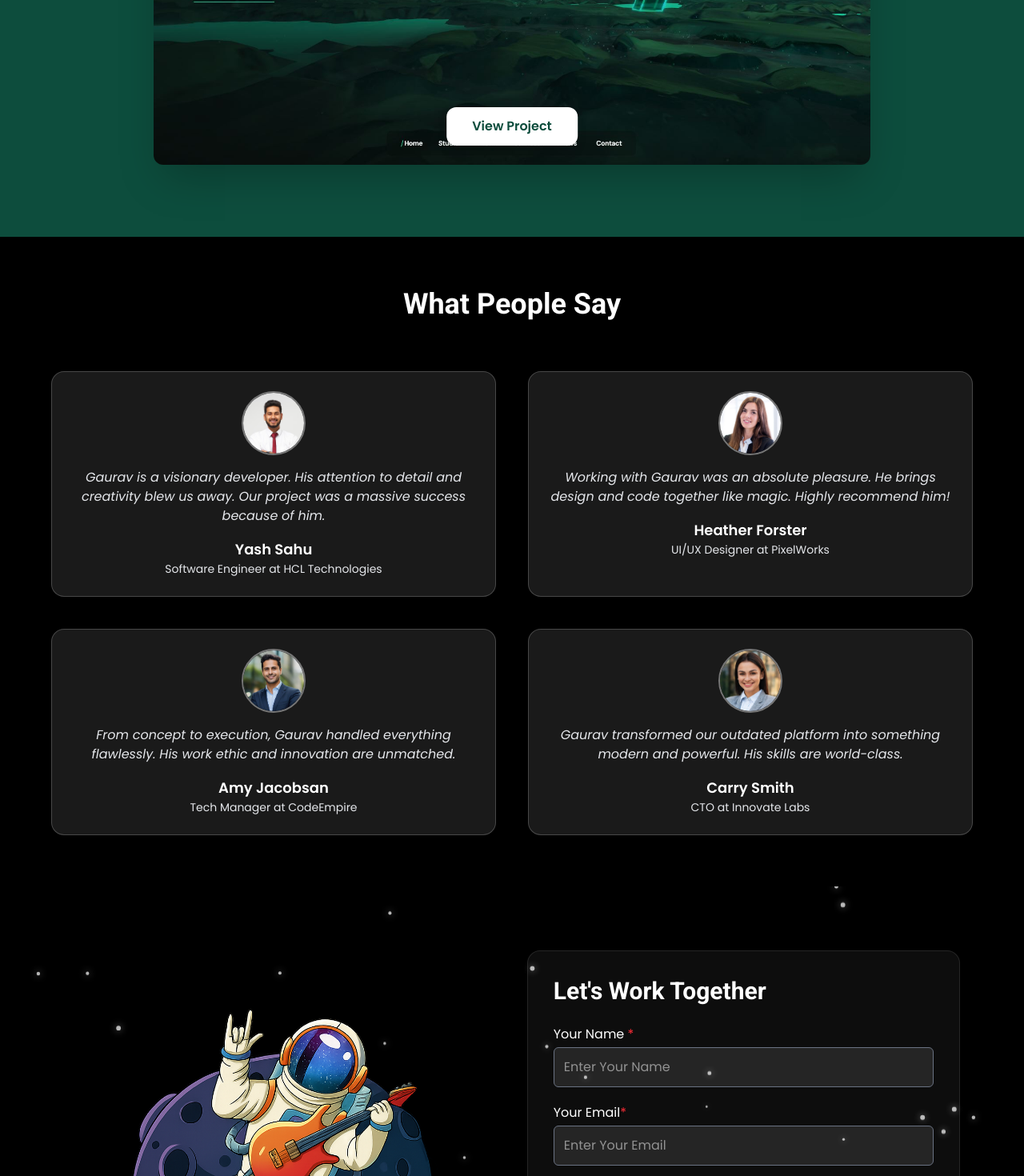
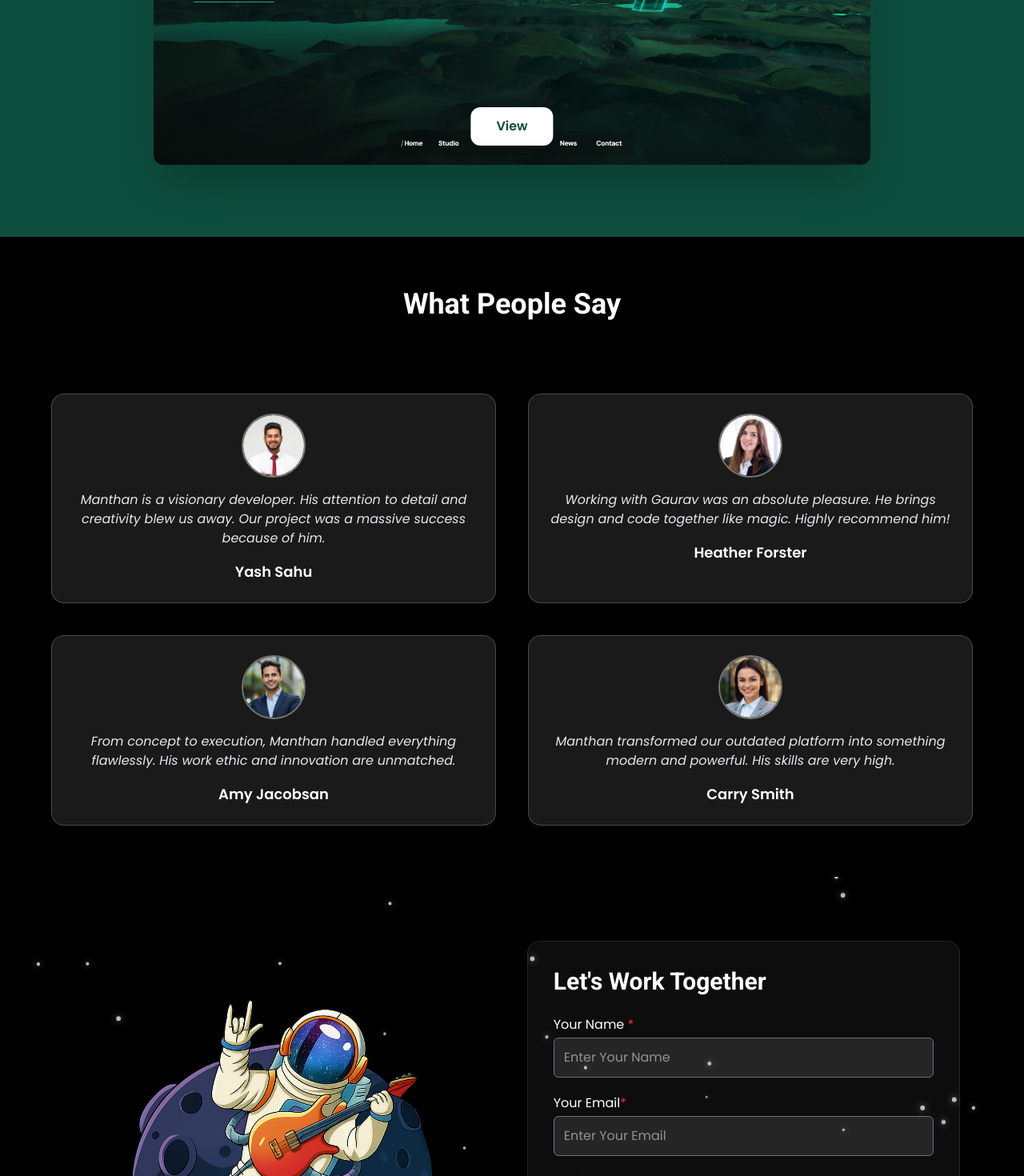
Before and after one commit to Manthan174/Portfolio, a React (Vite) app: page / in a window 1280 px wide. Shown: the part 2400-3870 px from the top of the page at 80% size. Built offline with nearby package versions, Linux system fonts and the light colour scheme; no server answers.

Commit message:
Fix UI issues and improvements

```diff
--- a/package.json
+++ b/package.json
@@ -10,7 +10,7 @@
     "lint": "eslint .",
     "preview": "vite preview",
     "predeploy": "npm run build",
-    "deploy ": "gh-pages -d dist"
+    "deploy": "gh-pages -d dist"
   },
   "dependencies": {
     "@emailjs/browser": "^4.4.1",
--- a/src/sections/Footer.jsx
+++ b/src/sections/Footer.jsx
@@ -74,7 +74,7 @@ export default function Footer() {
       </div>
 
       <p className="text-gray-300 italic max-w-xl">
-         "Success is when preparation meets opportunity."
+         "Small steps create massive impact"
       </p>
 
       <p className="text-xs text-gray-400">
--- a/src/sections/Projects.jsx
+++ b/src/sections/Projects.jsx
@@ -156,7 +156,7 @@ export default function Projects() {
                              transition-all duration-300 hover:scale-105"
                   style={{ color: project.bgColor }}
                 >
-                  View Project
+                  View
                 </a>
               </div>
             </div>
--- a/src/sections/Testimonials.jsx
+++ b/src/sections/Testimonials.jsx
@@ -7,30 +7,30 @@ import w2 from '../assets/w2.png'
   const testimonials = [
   {
     name: "Yash Sahu",
-    role: "Software Engineer at HCL Technologies",
+    // role: "Software Engineer at HCL Technologies",
     review:
-      "Gaurav is a visionary developer. His attention to detail and creativity blew us away. Our project was a massive success because of him.",
+      "Manthan is a visionary developer. His attention to detail and creativity blew us away. Our project was a massive success because of him.",
     image: m1,
   },
   {
     name: "Heather Forster",
-    role: "UI/UX Designer at PixelWorks",
+    // role: "UI/UX Designer at PixelWorks",
     review:
       "Working with Gaurav was an absolute pleasure. He brings design and code together like magic. Highly recommend him!",
     image: w1,
   },
   {
     name: "Amy Jacobsan",
-    role: "Tech Manager at CodeEmpire",
+    // role: "Tech Manager at CodeEmpire",
     review:
-      "From concept to execution, Gaurav handled everything flawlessly. His work ethic and innovation are unmatched.",
+      "From concept to execution, Manthan handled everything flawlessly. His work ethic and innovation are unmatched.",
     image: m2,
   },
   {
     name: "Carry Smith",
-    role: "CTO at Innovate Labs",
+    // role: "CTO at Innovate Labs",
     review:
-      "Gaurav transformed our outdated platform into something modern and powerful. His skills are world-class.",
+      "Manthan transformed our outdated platform into something modern and powerful. His skills are very high.",
     image: w2,
   },
 ];
--- a/vite.config.js
+++ b/vite.config.js
@@ -5,5 +5,5 @@ import tailwindcss from '@tailwindcss/vite'
 // https://vite.dev/config/
 export default defineConfig({
   plugins: [react(), tailwindcss(),],
-  base: '/My-Portfolio/'
+  base: 'Portfolio/'
 })
```
